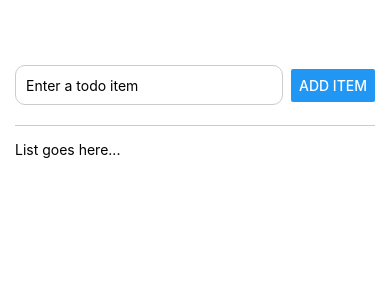
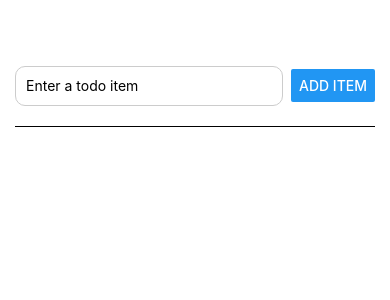
Before and after one commit to cheesetan/React-Todo-App, a React Native app: screen / in a window 390 px wide. Shown: the top 300 px of the page. Built offline with nearby package versions, Linux system fonts and the light colour scheme.

Commit message:
working list and button

```diff
--- a/App.js
+++ b/App.js
@@ -1,17 +1,42 @@
-import { StatusBar } from 'expo-status-bar';
-import { StyleSheet, Text, View, Button, TextInput } from 'react-native';
+import { useState } from "react";
+import { StatusBar } from "expo-status-bar";
+import { StyleSheet, View, FlatList, ScrollView } from "react-native";
+
+import TodoItem from "./components/TodoItem";
+import InputContainer from "./components/InputContainer";
+import BlankItem from "./components/BlankItem";
 
 export default function App() {
+  const [todoItemsArray, updateTodoItemsArray] = useState([]);
+
+  function addTodoItem(todoInputText) {
+    if (todoInputText != "") {
+      updateTodoItemsArray((currentTodoItemsArray) => [
+        ...todoItemsArray,
+        { id: Math.random().toString(), text: todoInputText },
+      ]);
+    }
+  }
+
   return (
     <View style={styles.container}>
+      <InputContainer onButtonPress={addTodoItem} />
 
-      <View style={styles.inputContainer}>
-        <TextInput placeholder='Enter a todo item' style={styles.textInput} />
-        <Button title="Add item" />
-      </View>
-
-      <View style={styles.listContainer}>
-        <Text>List goes here...</Text>
+      <View style={styles.todoContainer}>
+        <ScrollView showsVerticalScrollIndicator={false}>
+          <FlatList
+            data={todoItemsArray}
+            renderItem={(todoItem) => {
+              return <TodoItem text={todoItem.item.text}></TodoItem>;
+            }}
+            keyExtractor={(item, index) => {
+              return item.id;
+            }}
+            style={{ paddingTop: 15, paddingBottom: 0 }}
+            showsVerticalScrollIndicator={false}
+          />
+          <BlankItem />
+        </ScrollView>
       </View>
 
       <StatusBar style="auto" />
@@ -26,28 +51,7 @@ const styles = StyleSheet.create({
     paddingHorizontal: 15,
   },
 
-  inputContainer: {
-    flex: 1,
-    flexDirection: "row",
-    justifyContent: "space-around",
-    alignItems: "center",
-    borderBottomColor: "#ccc",
-    borderBottomWidth: 1,
-    paddingBottom: 15,
-    marginBottom: 15,
-  },
-
-  textInput: {
-    padding: 10,
-    borderWidth: 1.2,
-    borderColor: "#ccc",
-    height: 40,
-    width: "80%",
-    marginRight: 8,
-    borderRadius: 10,
-  },
-
-  listContainer: {
-    flex: 14
+  todoContainer: {
+    flex: 14,
   },
 });
--- /dev/null
+++ b/components/BlankItem.js
@@ -0,0 +1,15 @@
+import { StyleSheet, View } from "react-native";
+
+function BlankItem() {
+  return <View style={styles.blankListItem} />;
+}
+
+export default BlankItem;
+
+const styles = StyleSheet.create({
+  blankListItem: {
+    marginVertical: 5,
+    padding: 12,
+    borderRadius: 6,
+  },
+});
--- /dev/null
+++ b/components/InputContainer.js
@@ -0,0 +1,53 @@
+import { useState } from "react";
+import { StyleSheet, TextInput, Button, View } from "react-native";
+
+function InputContainer(props) {
+  const [todoInputText, updateTodoInputText] = useState("");
+
+  function todoTextInputChanged(todoInputText) {
+    updateTodoInputText(todoInputText);
+  }
+
+  function addTodoItem() {
+    props.onButtonPress(todoInputText);
+    updateTodoInputText("");
+  }
+
+  return (
+    <View style={styles.inputContainer}>
+      <TextInput
+        placeholder="Enter a todo item"
+        style={styles.textInput}
+        onChangeText={todoTextInputChanged}
+        clearButtonMode="always"
+        value={todoInputText}
+      />
+
+      <Button title="Add item" onPress={addTodoItem} />
+    </View>
+  );
+}
+
+export default InputContainer;
+
+const styles = StyleSheet.create({
+  textInput: {
+    padding: 10,
+    borderWidth: 1.2,
+    borderColor: "#ccc",
+    height: 40,
+    width: "80%",
+    marginRight: 8,
+    borderRadius: 10,
+  },
+
+  inputContainer: {
+    flex: 1,
+    flexDirection: "row",
+    justifyContent: "space-around",
+    alignItems: "center",
+    borderBottomColor: "black",
+    borderBottomWidth: 1,
+    paddingBottom: 15,
+  },
+});
--- /dev/null
+++ b/components/TodoItem.js
@@ -0,0 +1,27 @@
+import { StyleSheet, View, Text } from "react-native";
+
+function TodoItem(props) {
+  return (
+    <View style={styles.todoListItem}>
+      <Text style={styles.todoItemText}>{props.text}</Text>
+    </View>
+  );
+}
+
+export default TodoItem;
+
+const styles = StyleSheet.create({
+  todoListItem: {
+    marginVertical: 5,
+    padding: 12,
+    borderRadius: 6,
+    borderColor: "gray",
+    borderWidth: 1.5,
+    backgroundColor: "#696968",
+  },
+
+  todoItemText: {
+    color: "white",
+    fontWeight: "bold",
+  },
+});
```
